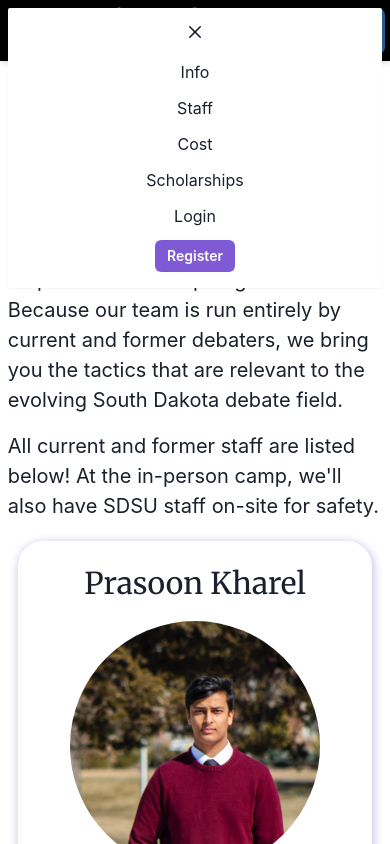
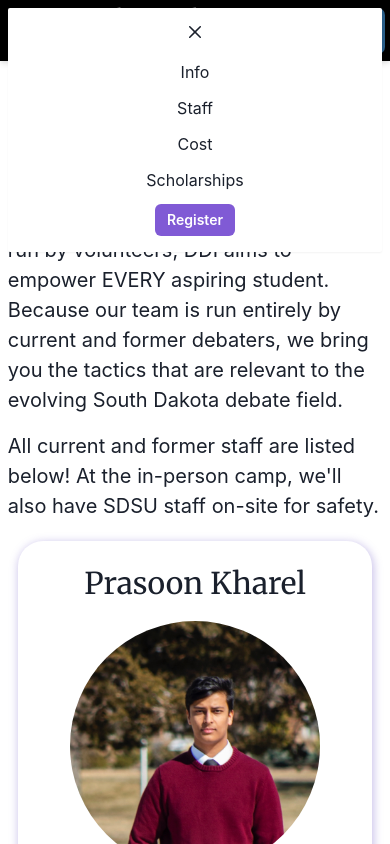
Before and after one commit to samyok/dakotadebate, a Next.js app: page /staff in a window 390 px wide. Both pictures are taken after a click on the button "Open menu". Shown: the top 844 px of the page. Built offline with nearby package versions, Linux system fonts and the light colour scheme; no server answers.

Commit message:
remove login and make page go to registratons

```diff
--- a/components/Navigation.tsx
+++ b/components/Navigation.tsx
@@ -134,10 +134,11 @@ export default function Navigation({ animateScroll = true, navRef }: NavigationP
               >
                 <CloseButton aria-label="Close menu" />
                 <MenuLinks />
-                <MenuLink>Login</MenuLink>
                 <Button
                   colorScheme="purple"
                   size="sm"
+                  as={"a"}
+                  href={"/register"}
                   transitionDuration={TRANSITION_DURATION}
                   opacity={scrolledState ? 1 : 0}
                 >
```
